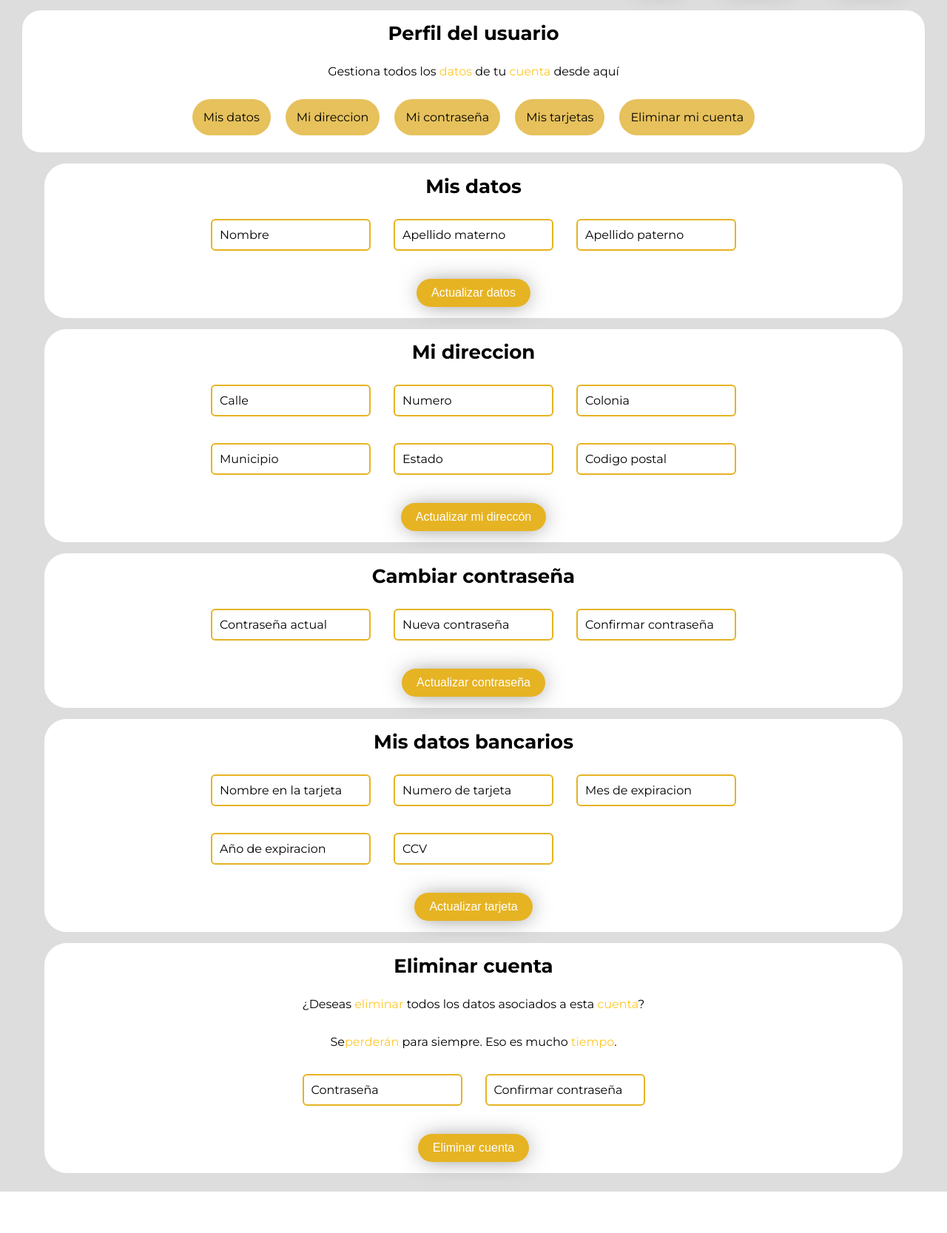
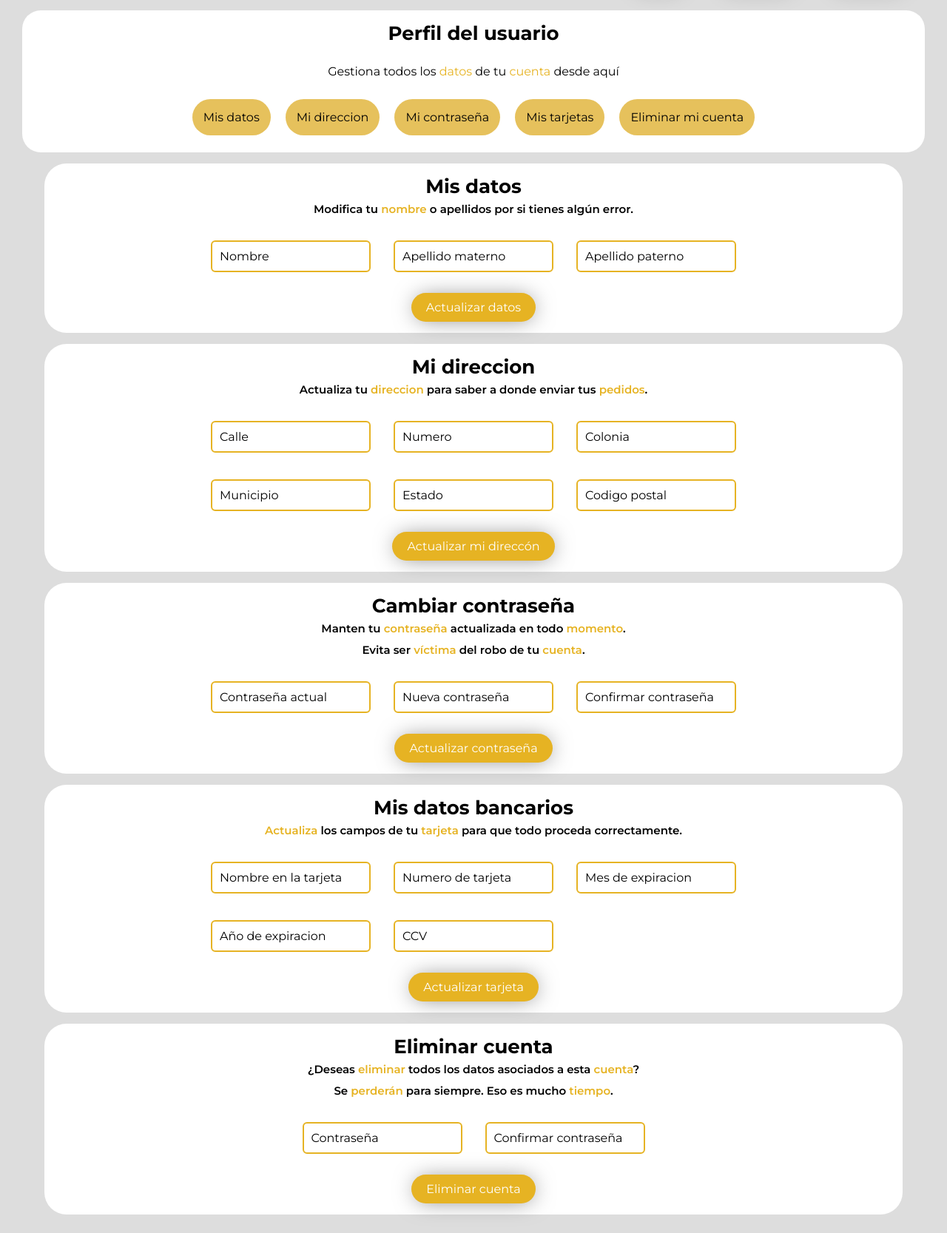
Before and after one commit to Equipo-de-desarrollo-Sistemas-V/Inovatec-2000, a PHP site: page /Carrito-de-ventas/perfilCliente.html in a window 1280 px wide. Shown: the part 81-1748 px from the top of the page at 74% size. Before the commit the page ends 1692 px from the top, so only its background shows below. Run offline with PHP 8.4, Linux system fonts and the light colour scheme.

Commit message:
Agregar las leyendas

```diff
--- a/css/prefilcCliente.css
+++ b/css/prefilcCliente.css
@@ -137,7 +137,7 @@ header a:active {
 }
 
 span {
-    color: #ffc727;
+    color: #e6b323;
 }
 
 /* Estilos del contenedor del titulo y el menu */
@@ -269,8 +269,11 @@ a:hover {
     outline-color: #e6b323;
 }
 
+
+
 /* Estilos para el boton */
 .btn {
+    font-family: 'Montserrat', sans-serif;
     background-color: #e6b323;
     color: #fff;
     padding: 10px 20px;
@@ -280,7 +283,7 @@ a:hover {
     cursor: pointer;
     box-shadow: 1px 1px 30px -5px rgba(0, 0, 0, 0.50);
     transition: box-shadow 300ms;
-    margin-top: 20px;
+    margin-top: 10px;
 }
 
 .btn:hover {
@@ -289,3 +292,18 @@ a:hover {
     font-weight: bolder;
     transition: 300ms all;
 }
+
+/* Estilos de las etiquetas p */
+.leyenda-1 {
+    font-size: 15px;
+    font-weight: 600;
+    color: #000;
+    margin-top: -5px;
+}
+
+.leyenda-2 {
+    font-size: 15px;
+    font-weight: 600;
+    color: #000;
+    margin-top: -5px;
+}
--- a/perfilCliente.html
+++ b/perfilCliente.html
@@ -48,6 +48,8 @@
 
             <h3 id="subtitulo">Mis datos</h3>
 
+            <p class="leyenda-1">Modifica tu <span>nombre</span> o apellidos por si tienes algún error.</p>
+
             <form action="" method="post" class="formulario">
 
                 <div class="entrada-1">
@@ -73,6 +75,8 @@
 
         <article id="container-datos-direccion" class="contenedor">
             <h3 id="subtitulo">Mi direccion</h3>
+
+            <p class="leyenda-1">Actualiza tu <span>direccion</span> para saber a donde enviar tus <span>pedidos</span>.</p>
 
             <form action="" method="post" class="formulario">
 
@@ -116,6 +120,9 @@
         <article id="container-passwords" class="contenedor">
             <h3 id="subtitulo">Cambiar contraseña</h3>
 
+            <p class="leyenda-1">Manten tu <span>contraseña</span> actualizada en todo <span>momento</span>.</p>
+            <p class="leyenda-2">Evita ser <span>víctima</span> del robo de tu <span>cuenta</span>.</p>
+
             <form action="" method="post" class="formulario">
                 <div class="entrada-1">
                     <div class="input-group">
@@ -140,6 +147,8 @@
 
         <article id="container-datos-bancarios" class="contenedor">
             <h3 id="subtitulo">Mis datos bancarios</h3>
+
+            <p class="leyenda-1"><span>Actualiza</span> los campos de tu <span>tarjeta</span> para que todo proceda correctamente.</p>
 
             <form action="" method="post" class="formulario">
 
@@ -176,8 +185,9 @@
         <article id="container-eliminar-cuenta" class="contenedor">
             <h3 id="subtitulo">Eliminar cuenta</h3>
 
-            <p>¿Deseas <span>eliminar</span> todos los datos asociados a esta <span>cuenta</span>? </p>
-            <p>Se<span>perderán</span> para siempre. Eso es mucho <span>tiempo</span>.</p>
+            <p class="leyenda-1">¿Deseas <span>eliminar</span> todos los datos asociados a esta <span>cuenta</span>? </p>
+            <p class="leyenda-2">Se <span>perderán</span> para siempre. Eso es mucho <span>tiempo</span>.</p>
+
             <form action="" method="post" class="formulario">
                 <div class="entrada-3">
                     <div class="input-group">
```
